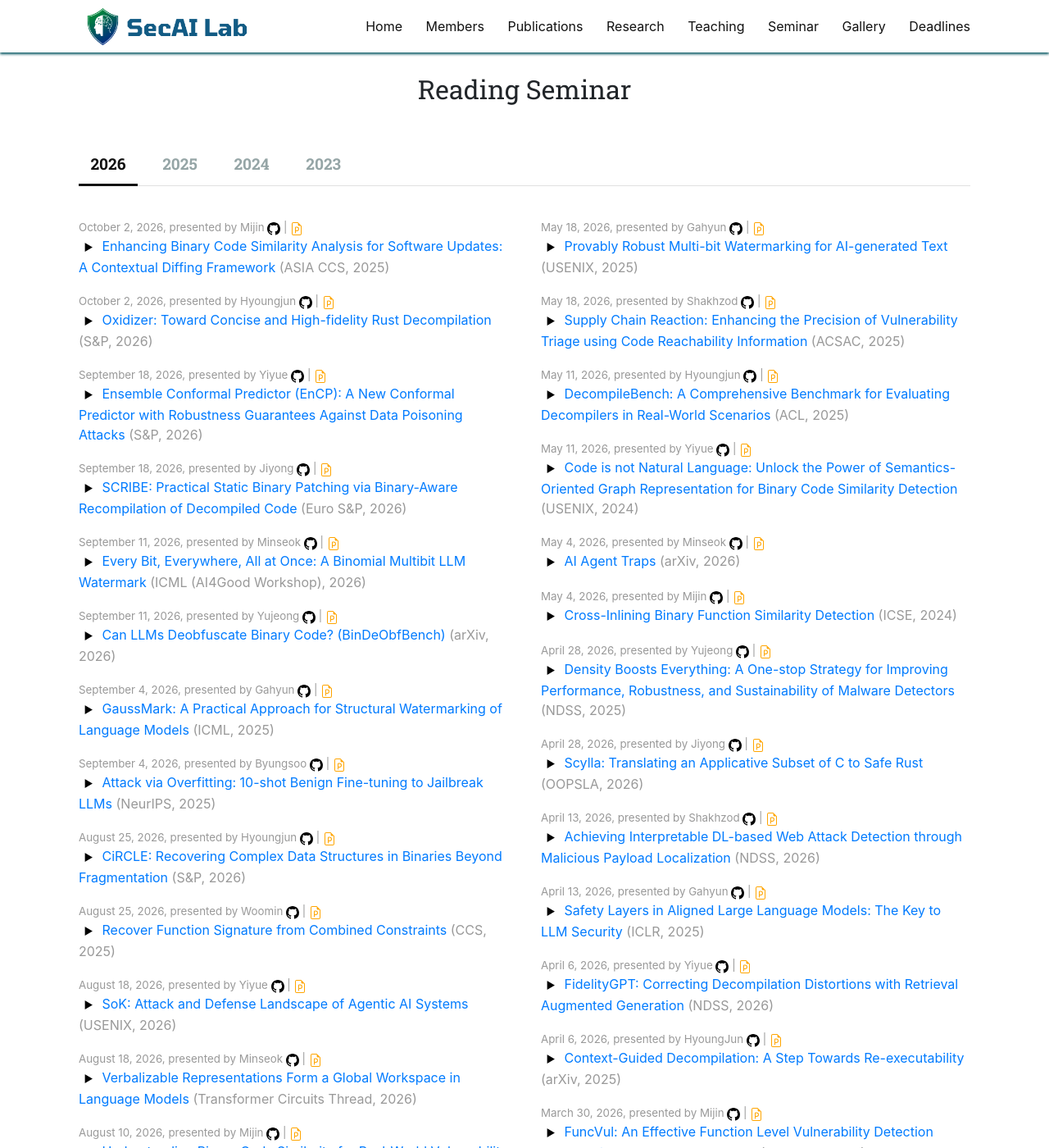
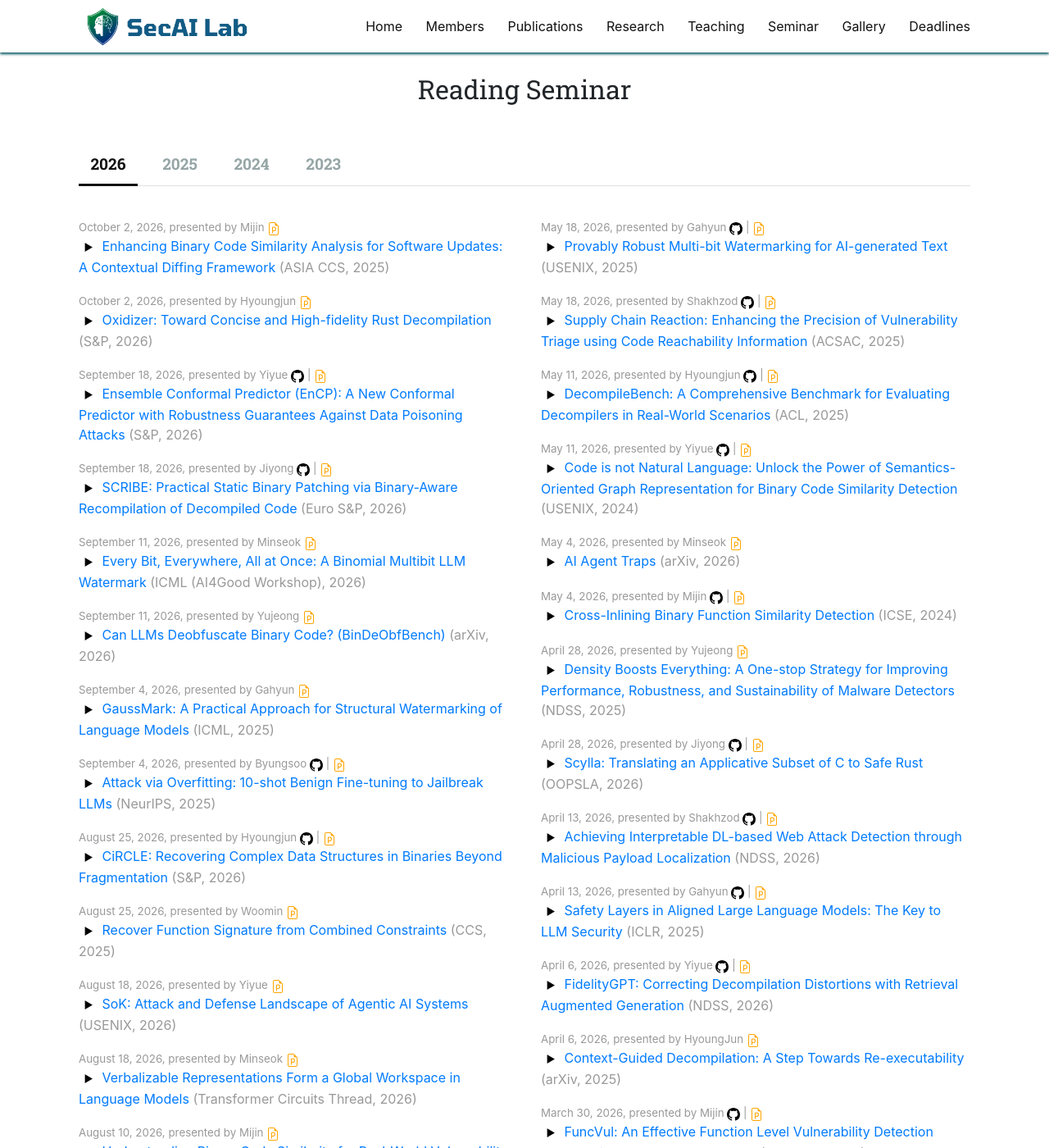
Before and after one commit to SecAI-Lab/secai-lab.github.io, a Jekyll site: the page built from pages/seminar.md, in a window 1280 px wide and 1400 px high. Shown: the whole window at 82% size. Built offline with Jekyll 4.4.1, drawn with Linux system fonts in a browser that asks for light colours; nearby versions of some CDN libraries.

Commit message:
Edit readings (code visualization)

```diff
--- a/_includes/seminar_post.html
+++ b/_includes/seminar_post.html
@@ -1,9 +1,11 @@
 {% assign post = include.post %}
 <section class="post-meta">
   <div class="post-data">{{ post.date | date: "%B %-d, %Y" }}, presented by {{ post.presenter }}
+    {% if post.code_link and post.code_link != "" %}
     <a href="{{post.code_link}}" target="_blank" style="color: black"><svg xmlns="http://www.w3.org/2000/svg" width="16" height="16" fill="currentColor" class="bi bi-github" viewBox="0 0 16 16">
    <path d="M8 0C3.58 0 0 3.58 0 8c0 3.54 2.29 6.53 5.47 7.59.4.07.55-.17.55-.38 0-.19-.01-.82-.01-1.49-2.01.37-2.53-.49-2.69-.94-.09-.23-.48-.94-.82-1.13-.28-.15-.68-.52-.01-.53.63-.01 1.08.58 1.23.82.72 1.21 1.87.87 2.33.66.07-.52.28-.87.51-1.07-1.78-.2-3.64-.89-3.64-3.95 0-.87.31-1.59.82-2.15-.08-.2-.36-1.02.08-2.12 0 0 .67-.21 2.2.82.64-.18 1.32-.27 2-.27s1.36.09 2 .27c1.53-1.04 2.2-.82 2.2-.82.44 1.1.16 1.92.08 2.12.51.56.82 1.27.82 2.15 0 3.07-1.87 3.75-3.65 3.95.29.25.54.73.54 1.48 0 1.07-.01 1.93-.01 2.2 0 .21.15.46.55.38A8.01 8.01 0 0 0 16 8c0-4.42-3.58-8-8-8"/></svg>
     </a> |
+    {% endif %}
     <a href="{{post.ppt_link}}" style="color: orange" target="_blank"><svg xmlns="http://www.w3.org/2000/svg" width="16" height="16" fill="currentColor" class="bi bi-file-earmark-ppt" viewBox="0 0 16 16">
       <path d="M7 5.5a1 1 0 0 0-1 1V13a.5.5 0 0 0 1 0v-2h1.188a2.75 2.75 0 0 0 0-5.5zM8.188 10H7V6.5h1.188a1.75 1.75 0 1 1 0 3.5"/>
       <path d="M14 4.5V14a2 2 0 0 1-2 2H4a2 2 0 0 1-2-2V2a2 2 0 0 1 2-2h5.5zm-3 0A1.5 1.5 0 0 1 9.5 3V1H4a1 1 0 0 0-1 1v12a1 1 0 0 0 1 1h8a1 1 0 0 0 1-1V4.5z"/>
```
